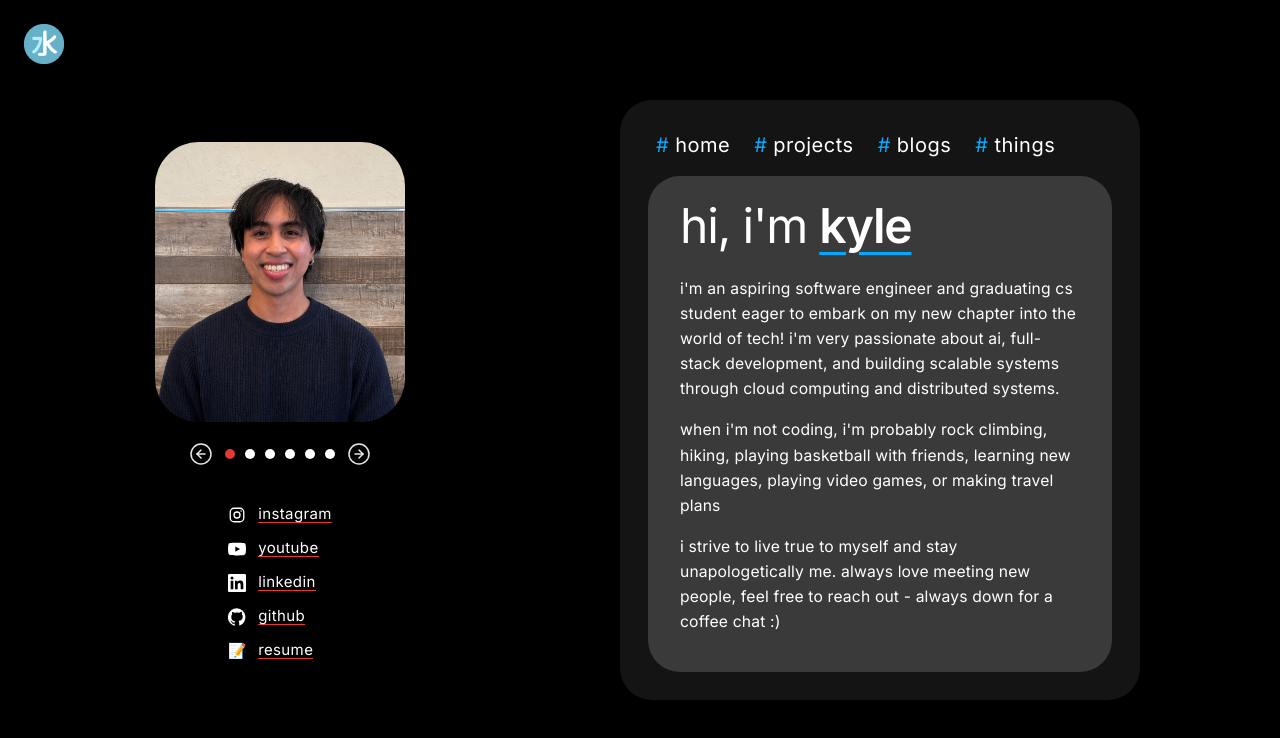
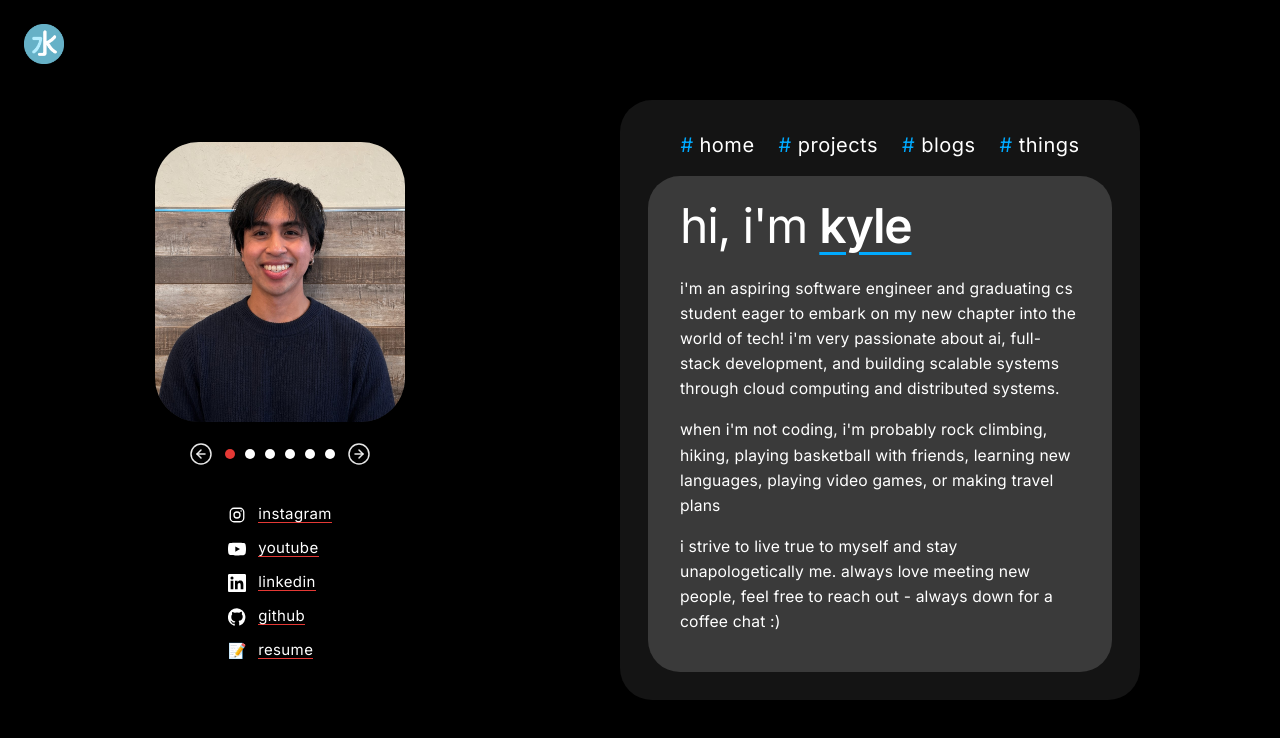
Before and after one commit to kmod24/portfolio-websiteV3, a Next.js app: page / in a window 1280 px wide. Shown: the top 738 px of the page. Built offline with nearby package versions, Linux system fonts and the light colour scheme.

Commit message:
fixed centering on nav bar

```diff
--- a/src/components/home/site-nav.tsx
+++ b/src/components/home/site-nav.tsx
@@ -11,7 +11,7 @@ export function SiteNav({ active, onChange }: SiteNavProps) {
   return (
     <nav
       aria-label="Primary"
-      className="flex shrink-0 flex-wrap items-center justify-center gap-x-5 gap-y-2 px-1 pb-4 pt-0.5 sm:justify-start sm:gap-x-6 sm:pl-2"
+      className="flex shrink-0 flex-wrap items-center justify-center gap-x-5 gap-y-2 px-1 pb-4 pt-0.5 sm:gap-x-6"
     >
       {site.nav.map((item) => {
         const isActive = item.id === active;
```
